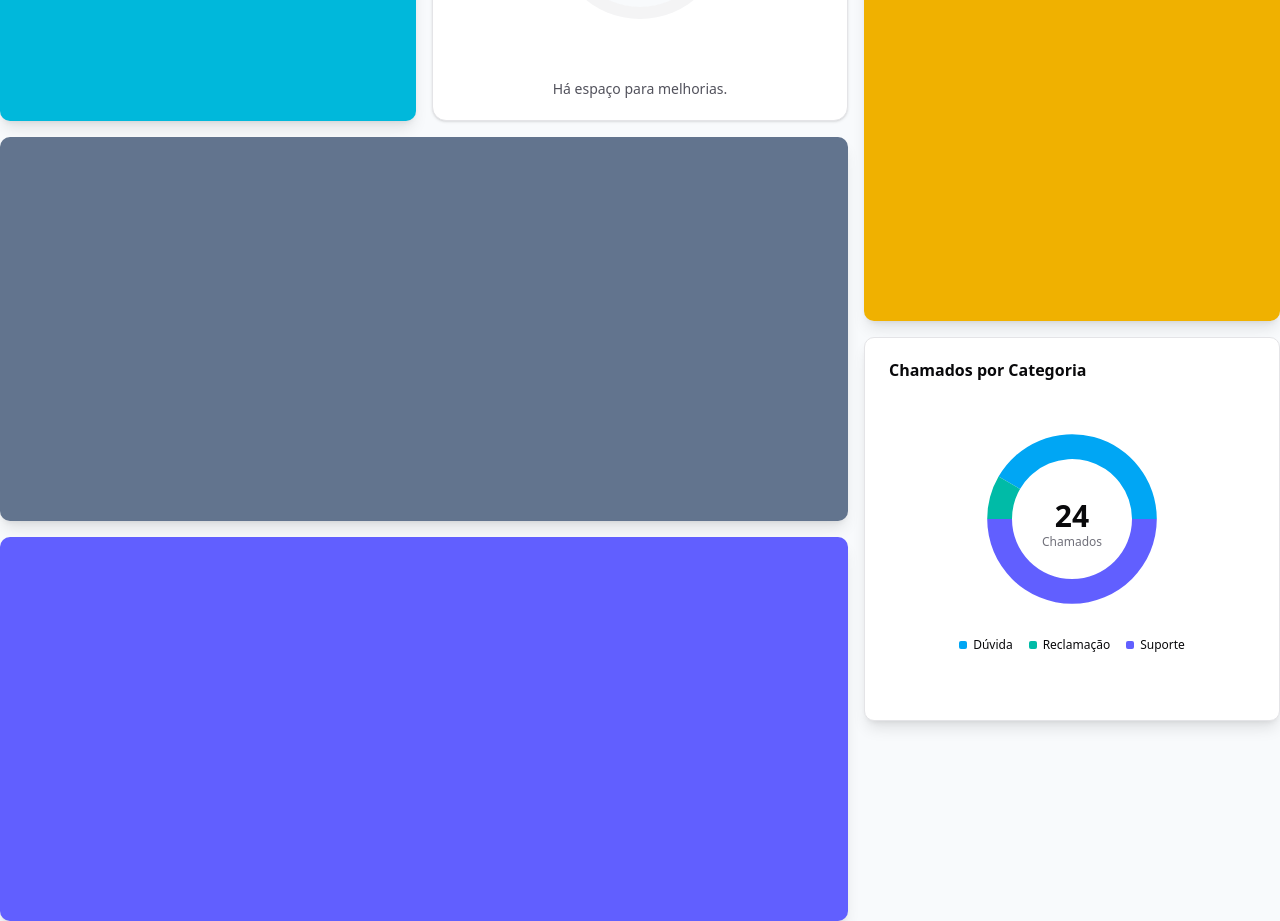
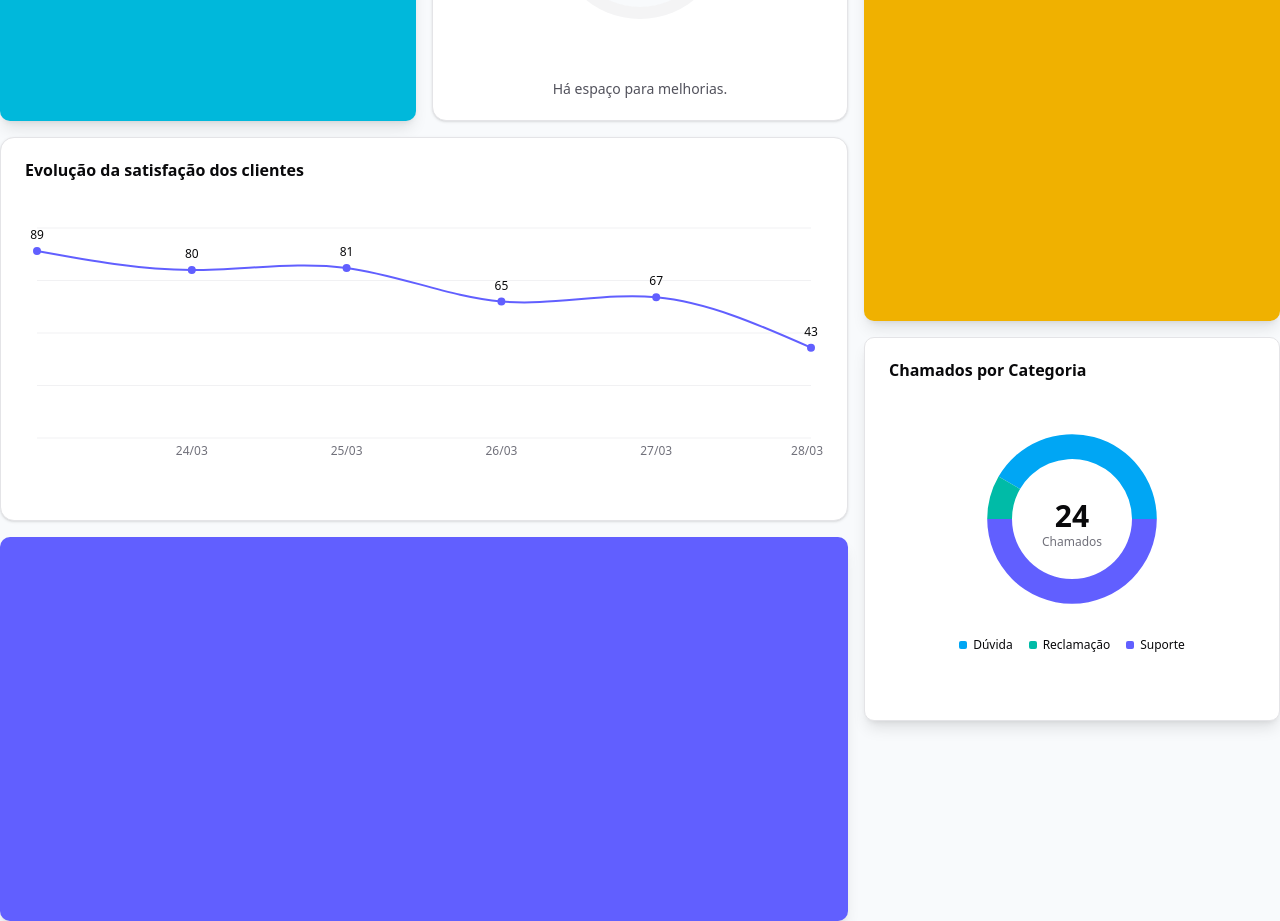
Before and after one commit to equipe-iris/Iris-Front-End, a Next.js app: page /dashboard in a window 1280 px wide. Shown: the part 540-1461 px from the top of the page. Built offline with nearby package versions, Linux system fonts and the light colour scheme.

Commit message:
feat: gráfico de evolução de satisfação dos clientes

```diff
--- a/src/app/dashboard/page.tsx
+++ b/src/app/dashboard/page.tsx
@@ -1,5 +1,6 @@
 import { CategoryChart } from "@/features/(dashboard)/classification/components/category-chart"
 import { EmotionScoreChart } from "@/features/(dashboard)/classification/components/emotion-score-chart"
+import { EmotionScoreEvolutionChart } from "@/features/(dashboard)/classification/components/emotion-score-evolution-chart"
 
 export default function DashboardPage() {
     return (
@@ -11,7 +12,8 @@ export default function DashboardPage() {
                 <EmotionScoreChart />
                 <div className="bg-yellow-500 min-h-[300px] rounded-lg shadow-lg col-span-1 row-span-6"></div>
                 <div className="bg-cyan-500 min-h-[150px] rounded-lg shadow-lg row-span-2"></div>
-                <div className="bg-slate-500 min-h-[300px] rounded-lg shadow-lg col-span-2 row-span-4"></div>
+                {/* <div className="bg-slate-500 min-h-[300px] rounded-lg shadow-lg col-span-2 row-span-4"></div> */}
+                <EmotionScoreEvolutionChart />
                 {/* <div className="bg-teal-500 min-h-[300px] rounded-lg shadow-lg col-span-1 row-span-4"></div> */}
                 <CategoryChart />
                 <div className="bg-indigo-500 min-h-[300px] rounded-lg shadow-lg col-span-2 row-span-4"></div>
--- /dev/null
+++ b/src/features/(dashboard)/classification/components/emotion-score-evolution-chart.tsx
@@ -0,0 +1,84 @@
+"use client"
+
+import { CartesianGrid, LabelList, Line, LineChart, XAxis } from "recharts"
+
+import {
+    Card,
+    CardContent, CardHeader,
+    CardTitle
+} from "@/components/ui/card"
+import {
+    ChartConfig,
+    ChartContainer,
+    ChartTooltip,
+    ChartTooltipContent,
+} from "@/components/ui/chart"
+const chartData = [
+    { date: "23/03", score: 89 },
+    { date: "24/03", score: 80 },
+    { date: "25/03", score: 81 },
+    { date: "26/03", score: 65 },
+    { date: "27/03", score: 67 },
+    { date: "28/03", score: 43 }
+]
+
+const chartConfig = {
+    score: {
+        label: "Satisfação",
+        color: "var(--chart-3)",
+    }
+} satisfies ChartConfig
+
+export function EmotionScoreEvolutionChart() {
+    return (
+        <Card className="col-span-2 row-span-4">
+            <CardHeader>
+                <CardTitle>Evolução da satisfação dos clientes</CardTitle>
+            </CardHeader>
+            <CardContent>
+                <ChartContainer config={chartConfig} className="w-full max-h-[260px]">
+                    <LineChart
+                        accessibilityLayer
+                        data={chartData}
+                        margin={{
+                            top: 20,
+                            left: 12,
+                            right: 12,
+                        }}
+                    >
+                        <CartesianGrid vertical={false} />
+                        <XAxis
+                            dataKey="date"
+                            tickLine={false}
+                            axisLine={false}
+                        //tickFormatter={(value) => value.slice(0, 3)}
+                        />
+                        <ChartTooltip
+                            cursor={false}
+                            content={<ChartTooltipContent indicator="line" />}
+                        />
+                        <Line
+                            dataKey="score"
+                            type="natural"
+                            stroke="var(--color-score)"
+                            strokeWidth={2}
+                            dot={{
+                                fill: "var(--color-score)",
+                            }}
+                            activeDot={{
+                                r: 6,
+                            }}
+                        >
+                            <LabelList
+                                position="top"
+                                offset={12}
+                                className="fill-foreground"
+                                fontSize={12}
+                            />
+                        </Line>
+                    </LineChart>
+                </ChartContainer>
+            </CardContent>
+        </Card>
+    )
+}
```
